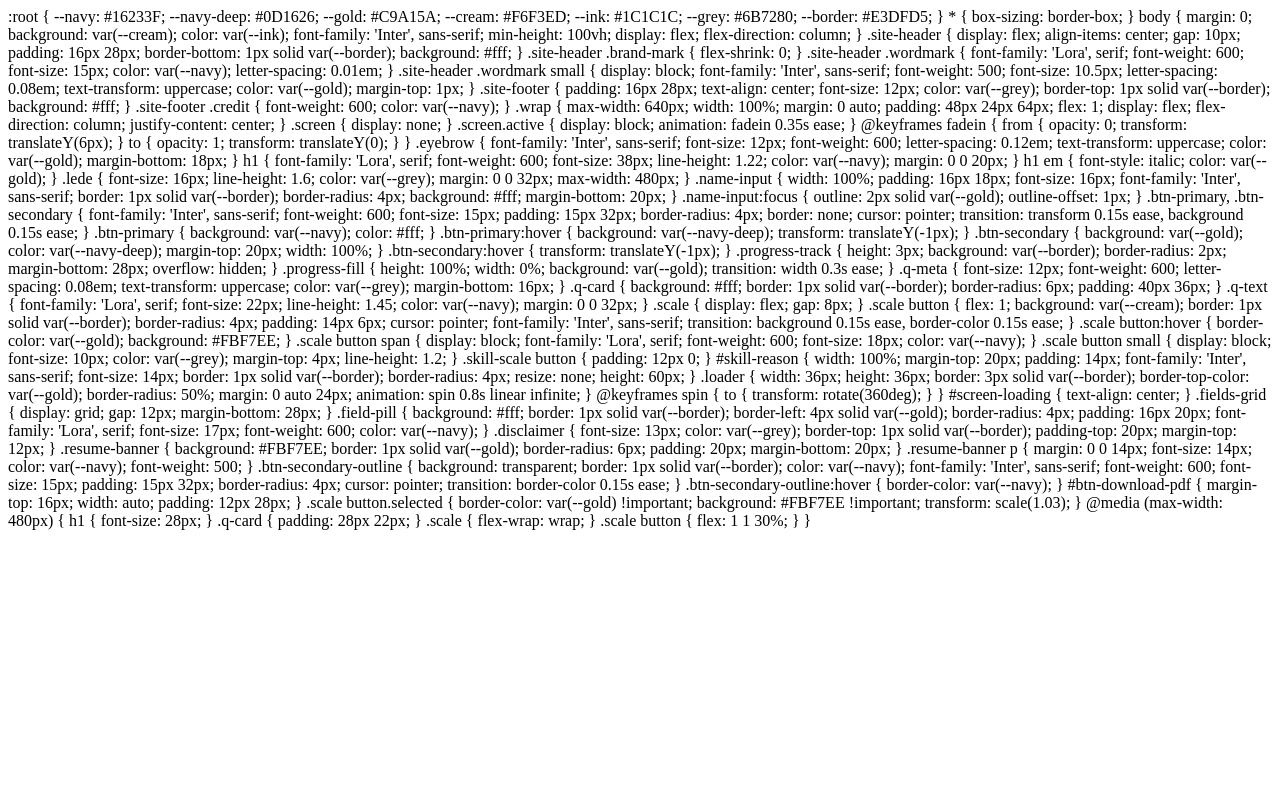
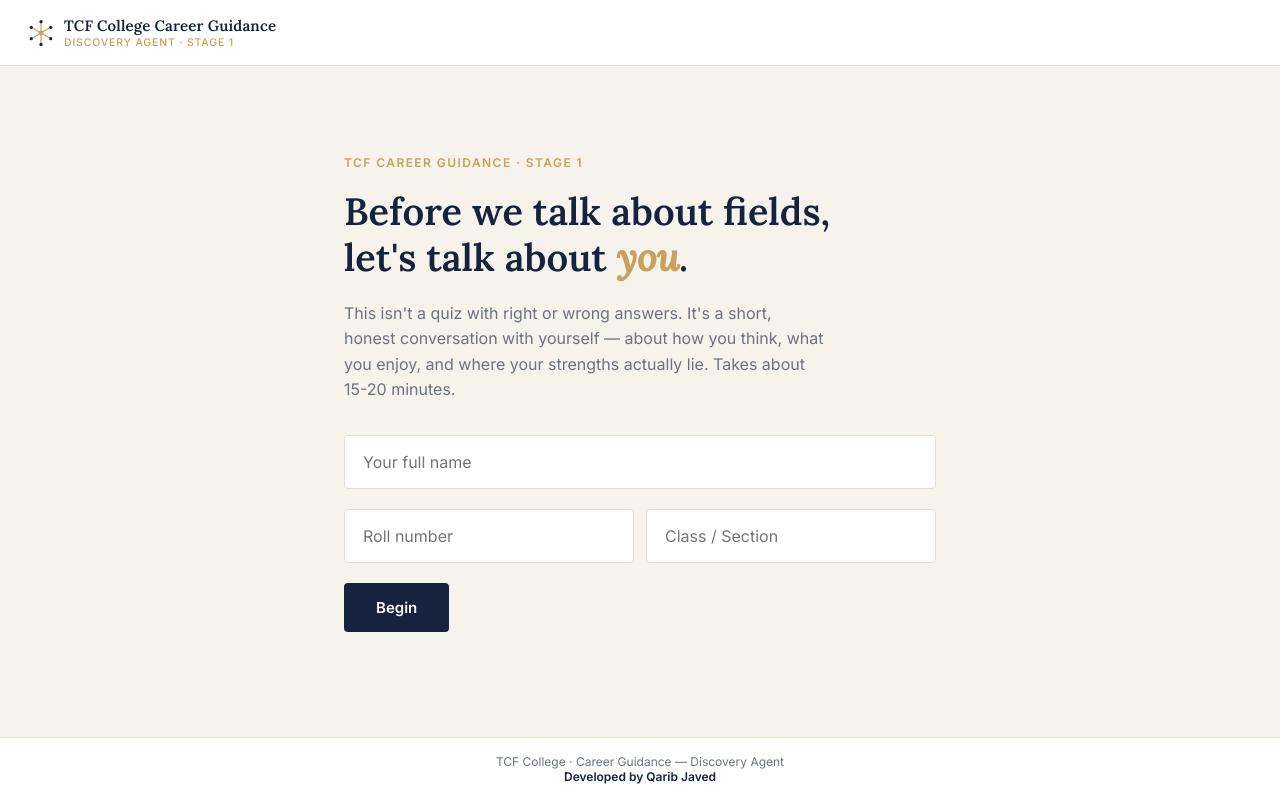
Before and after one commit to javedqarib332-art/CareerPilot-The-Citizens-Foundation-College, a Flask app: page / in a window 1280 px wide. Run offline with Flask 3, Linux system fonts and the light colour scheme; some libraries are stand-ins or nearby versions.

Commit message:
Update index.html

```diff
--- a/templates/index.html
+++ b/templates/index.html
@@ -1,325 +1,131 @@
-:root {
-  --navy: #16233F;
-  --navy-deep: #0D1626;
-  --gold: #C9A15A;
-  --cream: #F6F3ED;
-  --ink: #1C1C1C;
-  --grey: #6B7280;
-  --border: #E3DFD5;
-}
+<!DOCTYPE html>
+<html lang="en">
+<head>
+<meta charset="UTF-8">
+<meta name="viewport" content="width=device-width, initial-scale=1.0">
+<title>Discovery — TCF Career Guidance</title>
+<link rel="preconnect" href="https://fonts.googleapis.com">
+<link href="https://fonts.googleapis.com/css2?family=Lora:ital,wght@0,500;0,600;1,500&family=Inter:wght@400;500;600&display=swap" rel="stylesheet">
+<link rel="stylesheet" href="{{ url_for('static', filename='css/style.css') }}">
+</head>
+<body>
 
-* { box-sizing: border-box; }
+<header class="site-header">
+  <svg class="brand-mark" width="26" height="26" viewBox="0 0 32 32" xmlns="http://www.w3.org/2000/svg">
+    <line x1="16" y1="16" x2="16" y2="2" stroke="#C9A15A" stroke-width="1.5"/>
+    <line x1="16" y1="16" x2="28" y2="9" stroke="#C9A15A" stroke-width="1.5"/>
+    <line x1="16" y1="16" x2="28" y2="23" stroke="#C9A15A" stroke-width="1.5"/>
+    <line x1="16" y1="16" x2="16" y2="30" stroke="#C9A15A" stroke-width="1.5"/>
+    <line x1="16" y1="16" x2="4" y2="23" stroke="#C9A15A" stroke-width="1.5"/>
+    <line x1="16" y1="16" x2="4" y2="9" stroke="#C9A15A" stroke-width="1.5"/>
+    <circle cx="16" cy="2" r="2" fill="#16233F"/><circle cx="28" cy="9" r="2" fill="#16233F"/>
+    <circle cx="28" cy="23" r="2" fill="#16233F"/><circle cx="16" cy="30" r="2" fill="#16233F"/>
+    <circle cx="4" cy="23" r="2" fill="#16233F"/><circle cx="4" cy="9" r="2" fill="#16233F"/>
+    <circle cx="16" cy="16" r="3" fill="#C9A15A"/>
+  </svg>
+  <div class="wordmark">TCF College Career Guidance<small>Discovery Agent &middot; Stage 1</small></div>
+</header>
 
-body {
-  margin: 0;
-  background: var(--cream);
-  color: var(--ink);
-  font-family: 'Inter', sans-serif;
-  min-height: 100vh;
-  display: flex;
-  flex-direction: column;
-}
+<div class="wrap">
 
-.site-header {
-  display: flex;
-  align-items: center;
-  gap: 10px;
-  padding: 16px 28px;
-  border-bottom: 1px solid var(--border);
-  background: #fff;
-}
+  <!-- SCREEN: Welcome -->
+  <section id="screen-welcome" class="screen active">
+    <div class="eyebrow">TCF Career Guidance &middot; Stage 1</div>
+    <h1>Before we talk about fields,<br>let's talk about <em>you</em>.</h1>
+    <p class="lede">This isn't a quiz with right or wrong answers. It's a short, honest conversation with yourself — about how you think, what you enjoy, and where your strengths actually lie. Takes about 15-20 minutes.</p>
 
-.site-header .brand-mark { flex-shrink: 0; }
+    <div id="resume-banner" class="resume-banner" style="display:none;">
+      <p>Looks like you have an assessment in progress.</p>
+      <div style="display:flex; gap:10px;">
+        <button class="btn-primary" id="btn-resume" style="flex:1;">Resume</button>
+        <button class="btn-secondary-outline" id="btn-restart" style="flex:1; margin-top:0;">Start Over</button>
+      </div>
+    </div>
 
-.site-header .wordmark {
-  font-family: 'Lora', serif;
-  font-weight: 600;
-  font-size: 15px;
-  color: var(--navy);
-  letter-spacing: 0.01em;
-}
+    <input type="text" id="student-name" placeholder="Your full name" class="name-input">
+    <div style="display:flex; gap:12px;">
+      <input type="text" id="student-roll" placeholder="Roll number" class="name-input" style="flex:1;">
+      <input type="text" id="student-class" placeholder="Class / Section" class="name-input" style="flex:1;">
+    </div>
+    <button class="btn-primary" id="btn-start">Begin</button>
+  </section>
 
-.site-header .wordmark small {
-  display: block;
-  font-family: 'Inter', sans-serif;
-  font-weight: 500;
-  font-size: 10.5px;
-  letter-spacing: 0.08em;
-  text-transform: uppercase;
-  color: var(--gold);
-  margin-top: 1px;
-}
+  <!-- SCREEN: Question flow -->
+  <section id="screen-questions" class="screen">
+    <div class="progress-track"><div class="progress-fill" id="progress-fill"></div></div>
+    <div class="q-meta" id="q-meta">Section 1 of 4 — Interests</div>
+    <div class="q-card">
+      <p class="q-text" id="q-text">Loading...</p>
+      <div class="scale" id="q-scale">
+        <button data-val="1"><span>1</span><small>Strongly dislike</small></button>
+        <button data-val="2"><span>2</span><small>Dislike</small></button>
+        <button data-val="3"><span>3</span><small>Neutral</small></button>
+        <button data-val="4"><span>4</span><small>Enjoy</small></button>
+        <button data-val="5"><span>5</span><small>Strongly enjoy</small></button>
+      </div>
+    </div>
+  </section>
 
-.site-footer {
-  padding: 16px 28px;
-  text-align: center;
-  font-size: 12px;
-  color: var(--grey);
-  border-top: 1px solid var(--border);
-  background: #fff;
-}
+  <!-- SCREEN: Skills (rating + reason) -->
+  <section id="screen-skills" class="screen">
+    <div class="progress-track"><div class="progress-fill" id="progress-fill-skills"></div></div>
+    <div class="q-meta">Section 3 of 4 — Skills</div>
+    <div class="q-card">
+      <p class="q-text" id="skill-text">Loading...</p>
+      <div class="scale skill-scale" id="skill-scale">
+        <button data-val="1">1</button>
+        <button data-val="2">2</button>
+        <button data-val="3">3</button>
+        <button data-val="4">4</button>
+        <button data-val="5">5</button>
+      </div>
+      <textarea id="skill-reason" placeholder="In one line — why did you give yourself that rating?"></textarea>
+      <button class="btn-secondary" id="btn-skill-next">Continue</button>
+    </div>
+  </section>
 
-.site-footer .credit {
-  font-weight: 600;
-  color: var(--navy);
-}
+  <!-- SCREEN: Academic Subjects -->
+  <section id="screen-academic" class="screen">
+    <div class="progress-track"><div class="progress-fill" id="progress-fill-academic"></div></div>
+    <div class="q-meta">Section 4 of 4 — Academic Performance</div>
+    <div class="q-card">
+      <p class="q-text" id="academic-text">Loading...</p>
+      <p style="font-size:13px; color:var(--grey); margin-top:-20px; margin-bottom:24px;">1 = weak, 5 = strong — based on your typical grades/performance, not just interest.</p>
+      <div class="scale skill-scale" id="academic-scale">
+        <button data-val="1">1</button>
+        <button data-val="2">2</button>
+        <button data-val="3">3</button>
+        <button data-val="4">4</button>
+        <button data-val="5">5</button>
+      </div>
+    </div>
+  </section>
 
-.wrap {
-  max-width: 640px;
-  width: 100%;
-  margin: 0 auto;
-  padding: 48px 24px 64px;
-  flex: 1;
-  display: flex;
-  flex-direction: column;
-  justify-content: center;
-}
+  <!-- SCREEN: Processing -->
+  <section id="screen-loading" class="screen">
+    <div class="loader"></div>
+    <p class="lede">Reading through your answers...</p>
+  </section>
 
-.screen { display: none; }
-.screen.active { display: block; animation: fadein 0.35s ease; }
+  <!-- SCREEN: Report -->
+  <section id="screen-report" class="screen">
+    <div class="eyebrow">Your Results</div>
+    <h1 id="report-name">Directions worth exploring</h1>
+    <div id="radar-container" style="margin-bottom: 24px;"></div>
+    <div class="fields-grid" id="fields-grid"></div>
+    <p class="lede" id="report-reason"></p>
+    <p class="disclaimer">This isn't a final decision — it's a starting point for your counselling session. A TCF counsellor will go through this with you.</p>
+    <button class="btn-secondary" id="btn-download-pdf">Download PDF</button>
+  </section>
 
-@keyframes fadein {
-  from { opacity: 0; transform: translateY(6px); }
-  to { opacity: 1; transform: translateY(0); }
-}
+</div>
 
-.eyebrow {
-  font-family: 'Inter', sans-serif;
-  font-size: 12px;
-  font-weight: 600;
-  letter-spacing: 0.12em;
-  text-transform: uppercase;
-  color: var(--gold);
-  margin-bottom: 18px;
-}
+<footer class="site-footer">
+  TCF College &middot; Career Guidance &mdash; Discovery Agent<br>
+  <span class="credit">Developed by Qarib Javed</span>
+</footer>
 
-h1 {
-  font-family: 'Lora', serif;
-  font-weight: 600;
-  font-size: 38px;
-  line-height: 1.22;
-  color: var(--navy);
-  margin: 0 0 20px;
-}
-
-h1 em {
-  font-style: italic;
-  color: var(--gold);
-}
-
-.lede {
-  font-size: 16px;
-  line-height: 1.6;
-  color: var(--grey);
-  margin: 0 0 32px;
-  max-width: 480px;
-}
-
-.name-input {
-  width: 100%;
-  padding: 16px 18px;
-  font-size: 16px;
-  font-family: 'Inter', sans-serif;
-  border: 1px solid var(--border);
-  border-radius: 4px;
-  background: #fff;
-  margin-bottom: 20px;
-}
-
-.name-input:focus { outline: 2px solid var(--gold); outline-offset: 1px; }
-
-.btn-primary, .btn-secondary {
-  font-family: 'Inter', sans-serif;
-  font-weight: 600;
-  font-size: 15px;
-  padding: 15px 32px;
-  border-radius: 4px;
-  border: none;
-  cursor: pointer;
-  transition: transform 0.15s ease, background 0.15s ease;
-}
-
-.btn-primary {
-  background: var(--navy);
-  color: #fff;
-}
-.btn-primary:hover { background: var(--navy-deep); transform: translateY(-1px); }
-
-.btn-secondary {
-  background: var(--gold);
-  color: var(--navy-deep);
-  margin-top: 20px;
-  width: 100%;
-}
-.btn-secondary:hover { transform: translateY(-1px); }
-
-.progress-track {
-  height: 3px;
-  background: var(--border);
-  border-radius: 2px;
-  margin-bottom: 28px;
-  overflow: hidden;
-}
-.progress-fill {
-  height: 100%;
-  width: 0%;
-  background: var(--gold);
-  transition: width 0.3s ease;
-}
-
-.q-meta {
-  font-size: 12px;
-  font-weight: 600;
-  letter-spacing: 0.08em;
-  text-transform: uppercase;
-  color: var(--grey);
-  margin-bottom: 16px;
-}
-
-.q-card {
-  background: #fff;
-  border: 1px solid var(--border);
-  border-radius: 6px;
-  padding: 40px 36px;
-}
-
-.q-text {
-  font-family: 'Lora', serif;
-  font-size: 22px;
-  line-height: 1.45;
-  color: var(--navy);
-  margin: 0 0 32px;
-}
-
-.scale {
-  display: flex;
-  gap: 8px;
-}
-
-.scale button {
-  flex: 1;
-  background: var(--cream);
-  border: 1px solid var(--border);
-  border-radius: 4px;
-  padding: 14px 6px;
-  cursor: pointer;
-  font-family: 'Inter', sans-serif;
-  transition: background 0.15s ease, border-color 0.15s ease;
-}
-
-.scale button:hover {
-  border-color: var(--gold);
-  background: #FBF7EE;
-}
-
-.scale button span {
-  display: block;
-  font-family: 'Lora', serif;
-  font-weight: 600;
-  font-size: 18px;
-  color: var(--navy);
-}
-
-.scale button small {
-  display: block;
-  font-size: 10px;
-  color: var(--grey);
-  margin-top: 4px;
-  line-height: 1.2;
-}
-
-.skill-scale button {
-  padding: 12px 0;
-}
-
-#skill-reason {
-  width: 100%;
-  margin-top: 20px;
-  padding: 14px;
-  font-family: 'Inter', sans-serif;
-  font-size: 14px;
-  border: 1px solid var(--border);
-  border-radius: 4px;
-  resize: none;
-  height: 60px;
-}
-
-.loader {
-  width: 36px;
-  height: 36px;
-  border: 3px solid var(--border);
-  border-top-color: var(--gold);
-  border-radius: 50%;
-  margin: 0 auto 24px;
-  animation: spin 0.8s linear infinite;
-}
-@keyframes spin { to { transform: rotate(360deg); } }
-#screen-loading { text-align: center; }
-
-.fields-grid {
-  display: grid;
-  gap: 12px;
-  margin-bottom: 28px;
-}
-
-.field-pill {
-  background: #fff;
-  border: 1px solid var(--border);
-  border-left: 4px solid var(--gold);
-  border-radius: 4px;
-  padding: 16px 20px;
-  font-family: 'Lora', serif;
-  font-size: 17px;
-  font-weight: 600;
-  color: var(--navy);
-}
-
-.disclaimer {
-  font-size: 13px;
-  color: var(--grey);
-  border-top: 1px solid var(--border);
-  padding-top: 20px;
-  margin-top: 12px;
-}
-
-.resume-banner {
-  background: #FBF7EE;
-  border: 1px solid var(--gold);
-  border-radius: 6px;
-  padding: 20px;
-  margin-bottom: 20px;
-}
-.resume-banner p { margin: 0 0 14px; font-size: 14px; color: var(--navy); font-weight: 500; }
-
-.btn-secondary-outline {
-  background: transparent;
-  border: 1px solid var(--border);
-  color: var(--navy);
-  font-family: 'Inter', sans-serif;
-  font-weight: 600;
-  font-size: 15px;
-  padding: 15px 32px;
-  border-radius: 4px;
-  cursor: pointer;
-  transition: border-color 0.15s ease;
-}
-.btn-secondary-outline:hover { border-color: var(--navy); }
-
-#btn-download-pdf {
-  margin-top: 16px;
-  width: auto;
-  padding: 12px 28px;
-}
-
-.scale button.selected {
-  border-color: var(--gold) !important;
-  background: #FBF7EE !important;
-  transform: scale(1.03);
-}
-
-@media (max-width: 480px) {
-  h1 { font-size: 28px; }
-  .q-card { padding: 28px 22px; }
-  .scale { flex-wrap: wrap; }
-  .scale button { flex: 1 1 30%; }
-}
+<script src="https://cdnjs.cloudflare.com/ajax/libs/jspdf/2.5.1/jspdf.umd.min.js"></script>
+<script src="{{ url_for('static', filename='js/main.js') }}"></script>
+</body>
+</html>
```
